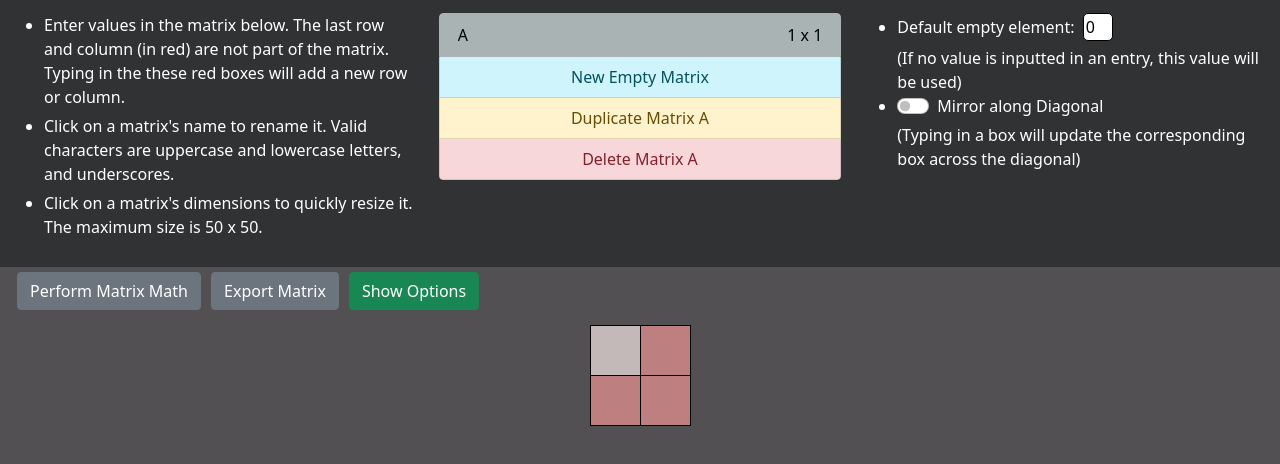
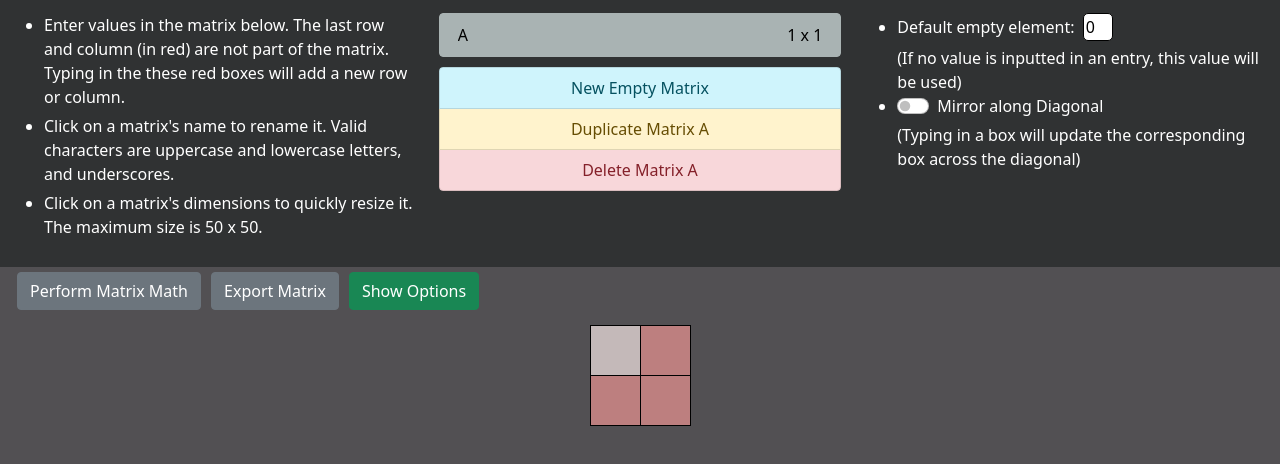
Before and after one commit to andrewctam/matrix-gen, a React (Create React App) app: page / in a window 1280 px wide. Shown: the top 464 px of the page. Built offline with nearby package versions, Linux system fonts and the light colour scheme.

Commit message:
Separate Buttons on selectors

```diff
--- a/src/matrix/MatrixMath.js
+++ b/src/matrix/MatrixMath.js
@@ -185,7 +185,7 @@ class MatrixMath extends React.Component {
 
             return product
         } else if (typeof(a) === "number" && typeof(b) === "object") {
-            var product = JSON.parse(JSON.stringify(b));
+            product = JSON.parse(JSON.stringify(b));
             for (i = 0; i < b.length - 1; i++)
                 for (j = 0; j < b[0].length - 1; j++)
                 product[i][j] = a * b[i][j]; //matrix scalar multiplication
--- a/src/selectors/Selectors.js
+++ b/src/selectors/Selectors.js
@@ -38,16 +38,6 @@ class Selectors extends React.Component {
             }
         }
 
-        selectors.push(<AddButton key = " add " addMatrix = {this.props.addMatrix} />)
-        selectors.push(<DuplicateButton key = " duplicate "
-            copyMatrix = {this.props.copyMatrix}
-            selection = {this.props.selection}/>)
-
-        selectors.push(<DeleteButton key = " delete "
-            deleteMatrix = {this.props.deleteMatrix}
-            updateSelection = {this.props.updateSelection}
-            selection = {this.props.selection}/>)
-
         return  <div class = "row selectors">
             <div class = "col-sm-4">
                 <ul>
@@ -60,6 +50,18 @@ class Selectors extends React.Component {
                     <div id = "selectors" class="list-group">
                         {selectors}
                     </div>
+                    <div id = "selectors" class="list-group">
+                        <AddButton key = " add " addMatrix = {this.props.addMatrix} />
+                        <DuplicateButton key = " duplicate "
+                        copyMatrix = {this.props.copyMatrix}
+                        selection = {this.props.selection}/>
+                        <DeleteButton key = " delete "
+                        deleteMatrix = {this.props.deleteMatrix}
+                        updateSelection = {this.props.updateSelection}
+                        selection = {this.props.selection}/>
+                    </div>
+
+
                 </div>
             <div class = "col-sm-4">
                 <ul>
```
